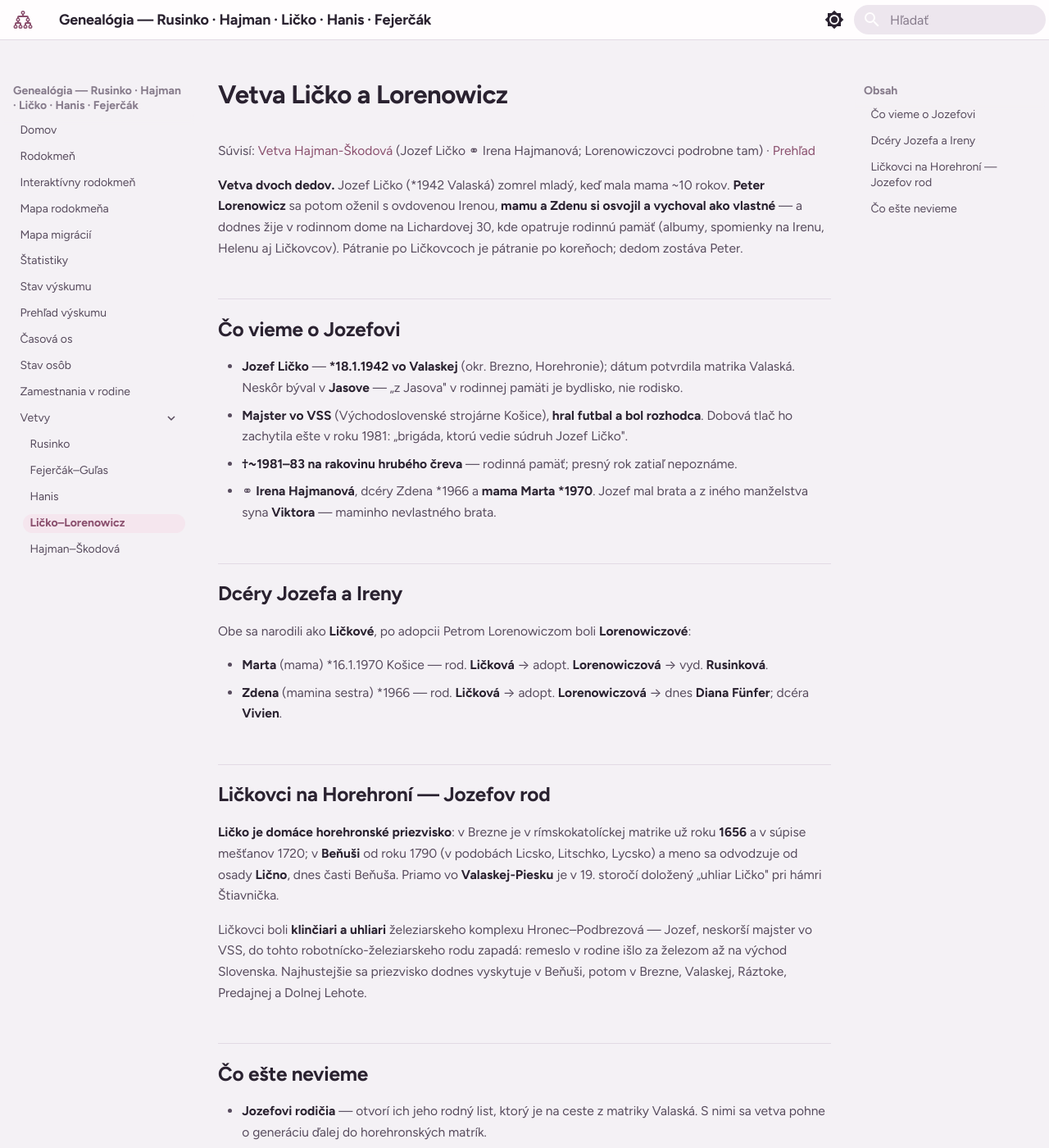
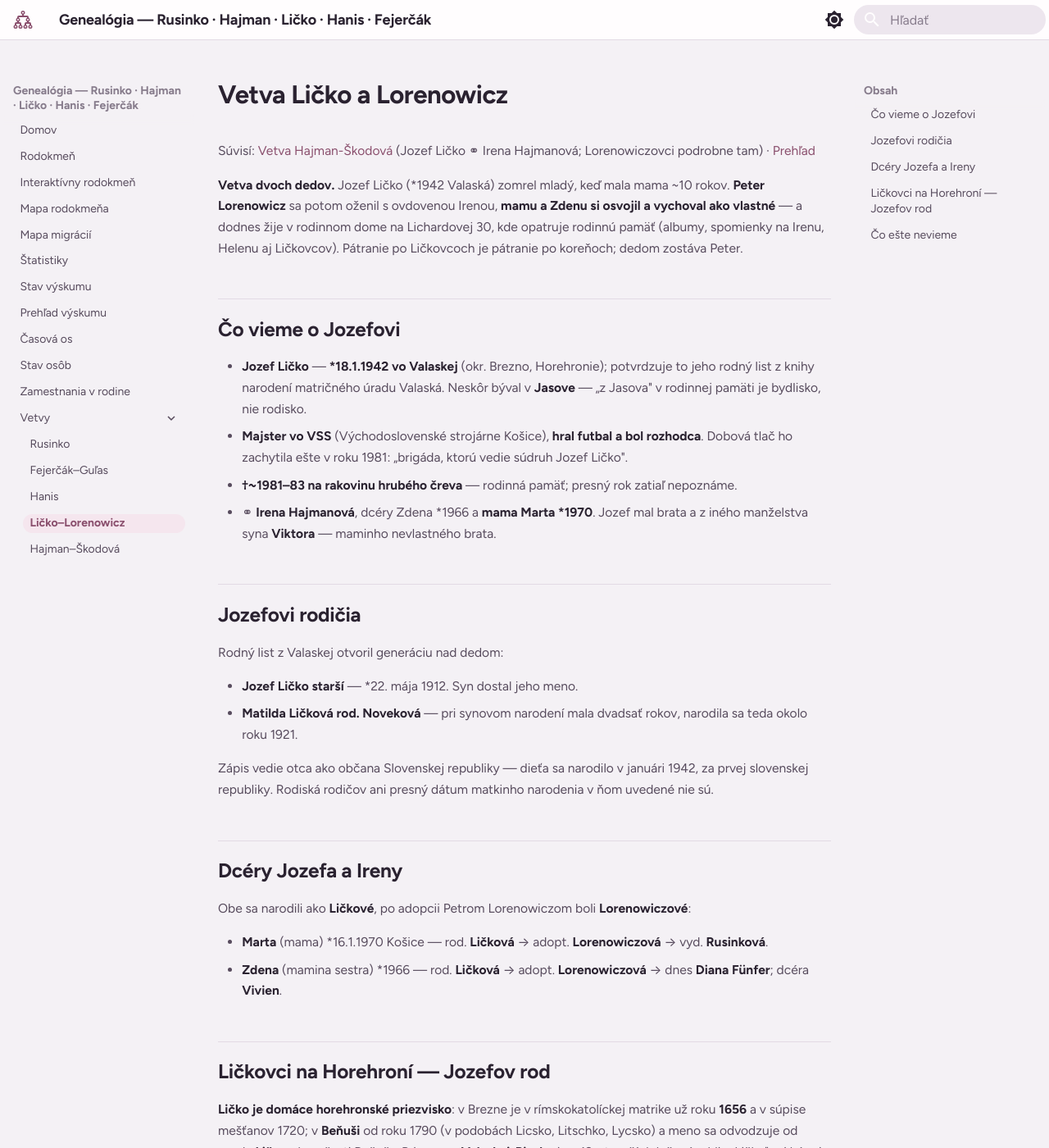
Before and after one commit to vrusi/genealogia, an MkDocs documentation site: the page built from docs/vetva-licko.md, in a window 1280 px wide and 1400 px high. Shown: the whole window at 82% size. Built offline with MkDocs 1.6.1 and Material for MkDocs 9.7.7, drawn with Linux system fonts in a browser that asks for light colours; some of the changed text lies outside the part shown.

Commit message:
Helena *1.4.1919 Kosice +5.4.1994 (Skodova s mackenom potvrdena), rodicia Jozefa Licka (Jozef st. *22.5.1912 + Matilda rod. Novekova); panel stavu k 20.8.; publish.py: cesta k vaultu nezavisla na laptope

```diff
--- a/docs/vetva-licko.md
+++ b/docs/vetva-licko.md
@@ -6,10 +6,19 @@ Súvisí: [Vetva Hajman-Škodová](vetva-hajman-skodiova.md) (Jozef Ličko ⚭ I
 
 ## Čo vieme o Jozefovi
 
-- **Jozef Ličko** — **\*18.1.1942 vo Valaskej** (okr. Brezno, Horehronie); dátum potvrdila matrika Valaská. Neskôr býval v **Jasove** — „z Jasova" v rodinnej pamäti je bydlisko, nie rodisko.
+- **Jozef Ličko** — **\*18.1.1942 vo Valaskej** (okr. Brezno, Horehronie); potvrdzuje to jeho rodný list z knihy narodení matričného úradu Valaská. Neskôr býval v **Jasove** — „z Jasova" v rodinnej pamäti je bydlisko, nie rodisko.
 - **Majster vo VSS** (Východoslovenské strojárne Košice), **hral futbal a bol rozhodca**. Dobová tlač ho zachytila ešte v roku 1981: „brigáda, ktorú vedie súdruh Jozef Ličko".
 - **†~1981–83 na rakovinu hrubého čreva** — rodinná pamäť; presný rok zatiaľ nepoznáme.
 - ⚭ **Irena Hajmanová**, dcéry Zdena \*1966 a **mama Marta \*1970**. Jozef mal brata a z iného manželstva syna **Viktora** — maminho nevlastného brata.
+
+## Jozefovi rodičia
+
+Rodný list z Valaskej otvoril generáciu nad dedom:
+
+- **Jozef Ličko starší** — \*22. mája 1912. Syn dostal jeho meno.
+- **Matilda Ličková rod. Noveková** — pri synovom narodení mala dvadsať rokov, narodila sa teda okolo roku 1921.
+
+Zápis vedie otca ako občana Slovenskej republiky — dieťa sa narodilo v januári 1942, za prvej slovenskej republiky. Rodiská rodičov ani presný dátum matkinho narodenia v ňom uvedené nie sú.
 
 ## Dcéry Jozefa a Ireny
 
@@ -26,6 +35,6 @@ Ličkovci boli **klinčiari a uhliari** železiarskeho komplexu Hronec–Podbrez
 
 ## Čo ešte nevieme
 
-- **Jozefovi rodičia** — otvorí ich jeho rodný list, ktorý je na ceste z matriky Valaská. S nimi sa vetva pohne o generáciu ďalej do horehronských matrík.
+- **Kde sa narodili Jozef starší (\*1912) a Matilda** — ich rodné zápisy posunú vetvu do horehronských matrík. Pri Matilde treba nájsť aj rodinu **Novekovcov**.
 - **Presný dátum a miesto Jozefovho úmrtia** — rodina si pamätá skorú smrť na rakovinu, doklad k nej zatiaľ nemáme.
 - **Kde je pochovaný** — najpravdepodobnejšia je rodinná hrobka na košickom verejnom cintoríne, kde sú Ličkovci uložení v urnách.
```
Also changed, not shown: docs/stav-vyskumu.md (+16 -15 lines), docs/vetva-hajman-skodiova.md (+2 -2 lines), publish.py (+18 -1 lines), stav-vyskumu.md (+16 -15 lines).
